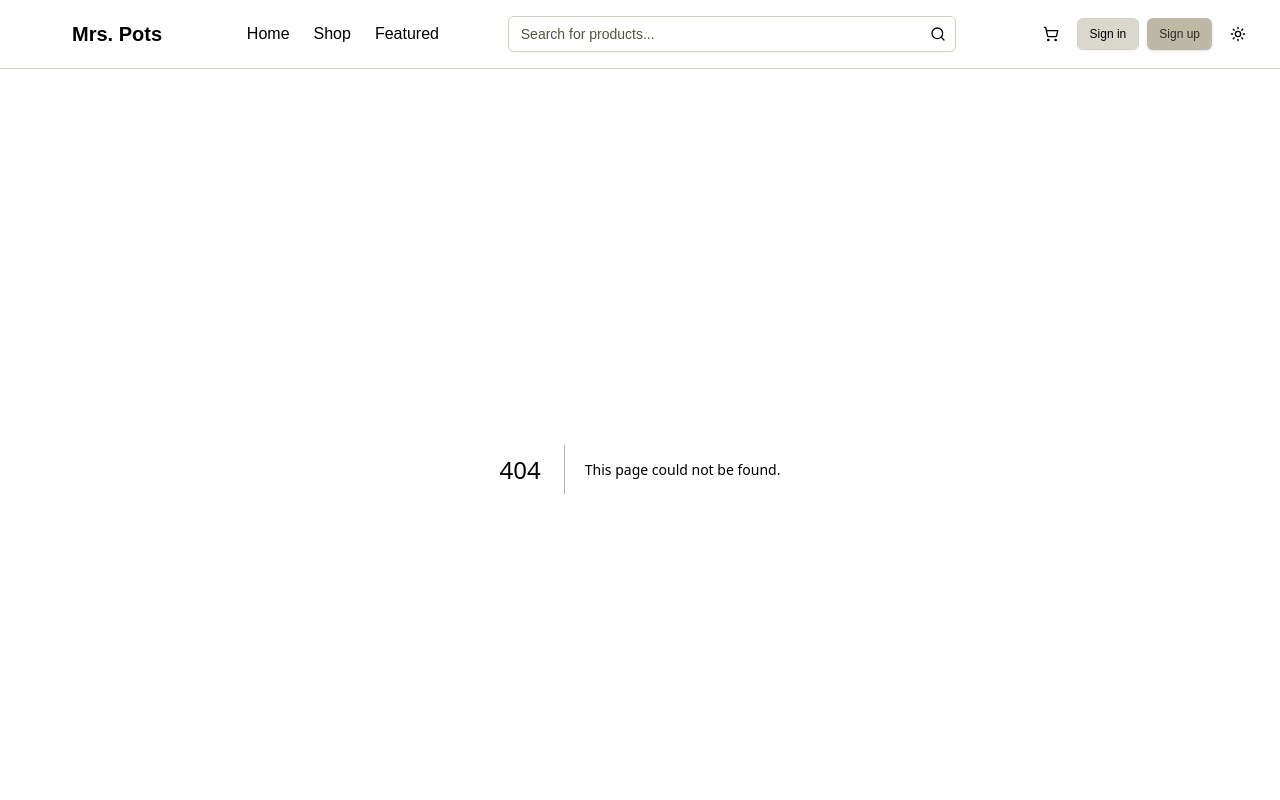
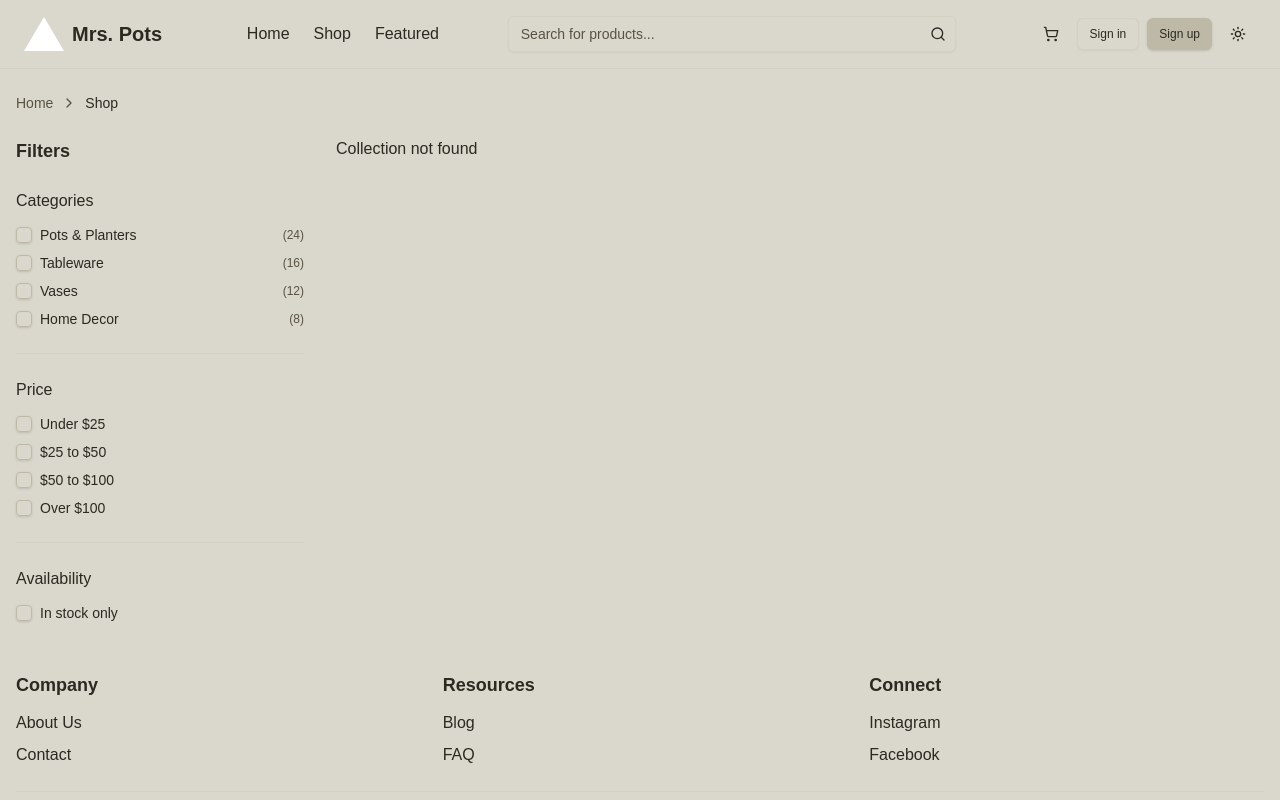
Before and after one commit to maurograndaoramos/Frontend-Project, a Next.js app: page /shop/featured in a window 1280 px wide. Before the commit this address had no page. Shown: the top 800 px of the page. Built offline with nearby package versions, Linux system fonts and the light colour scheme.

Commit message:
Add search results and product detail components; implement search functionality and update Navbar links

```diff
--- a/src/app/(routes)/(store)/featured/page.tsx
+++ b/src/app/(routes)/(store)/shop/featured/page.tsx
@@ -1,6 +1,6 @@
 "use client";
 
-import FeaturedProductPageContent from "@/components/shop/FeaturedProductPageContent"
+import FeaturedProductPageContent from "@/components/shop/FeaturedCollectionsContent"
 
 export default function FeaturedPage() {
     return <FeaturedProductPageContent />
--- a/src/app/(routes)/(store)/shop/product/[id]/page.tsx
+++ b/src/app/(routes)/(store)/shop/product/[id]/page.tsx
@@ -1,6 +1,6 @@
 "use client";
 
-import ProductDetailPageContent from "@/components/shop/ProductDetailPageContent";
+import ProductDetailPageContent from "@/components/shop/ProductDetailContent";
 
 export default function ProductDetailPage() {
     return <ProductDetailPageContent />;
--- a/src/app/(routes)/(store)/search/page.tsx
+++ b/src/app/(routes)/(store)/shop/search/page.tsx
@@ -1,6 +1,6 @@
 "use client";
 
-import SearchResultsPageContent from "@/components/shop/SearchResultsPageContent";
+import SearchResultsPageContent from "@/components/shop/SearchResultsContent";
 
 export default function SearchResultsPage() {
     return <SearchResultsPageContent />;
--- a/src/components/Navbar.tsx
+++ b/src/components/Navbar.tsx
@@ -36,7 +36,7 @@ const Navbar: React.FC = () => {
             <Link href="/shop" className="hover:text-gray-600 transition-colors text-lg">
               Shop
             </Link>
-            <Link href="/featured" className="hover:text-gray-600 transition-colors text-lg">
+            <Link href="/shop/featured" className="hover:text-gray-600 transition-colors text-lg">
               Featured
             </Link>
           </nav>
@@ -65,7 +65,7 @@ const Navbar: React.FC = () => {
         <Link href="/shop" className="hover:text-gray-600 transition-colors">
           Shop
         </Link>
-        <Link href="/featured" className="hover:text-gray-600 transition-colors">
+        <Link href="/shop/featured" className="hover:text-gray-600 transition-colors">
           Featured
         </Link>
       </nav>
@@ -81,7 +81,7 @@ const Navbar: React.FC = () => {
         className="pr-10"
         onKeyDown={(e) => {
           if (e.key === "Enter") {
-            router.push(`/search?q=${encodeURIComponent(searchQuery)}`);
+            router.push(`/shop/search?q=${encodeURIComponent(searchQuery)}`);
           }
         }}
           />
@@ -91,7 +91,7 @@ const Navbar: React.FC = () => {
         className="absolute right-0 top-0 h-full"
         aria-label="Search"
         onClick={() =>
-          router.push(`/search?q=${encodeURIComponent(searchQuery)}`)
+          router.push(`/shop/search?q=${encodeURIComponent(searchQuery)}`)
         }
           >
         <Search className="h-4 w-4" />
--- a/src/components/shop/FeaturedProductPageContent.tsx
+++ b/src/components/shop/FeaturedCollectionsContent.tsx
@@ -23,7 +23,7 @@ const collections = {
   // More collections
 };
 
-export default function FeaturedProductPageContent() {
+export default function FeaturedCollectionsContent() {
   const params = useParams();
   const collectionId = params.collection as string;
 
--- a/src/components/shop/ProductDetailPageContent.tsx
+++ b/src/components/shop/ProductDetailContent.tsx
@@ -19,10 +19,9 @@ const products: Record<string, Product> = {
     isNew: true,
     rating: 4.5,
   },
-  // More products...
 };
 
-export default function ProductDetailPageContent() {
+export default function ProductDetailContent() {
   const params = useParams();
   const productId = params.id as string;
 
--- a/src/components/shop/SearchResultsPageContent.tsx
+++ b/src/components/shop/SearchResultsContent.tsx
@@ -10,7 +10,7 @@ const products: Product[] = [
   // All products
 ];
 
-export default function SearchResultsPageContent() {
+export default function SearchResultsContent() {
   const searchParams = useSearchParams();
   const query = searchParams.get('q') || '';
 
--- a/src/components/shop/ShopPageContent.tsx
+++ b/src/components/shop/ShopPageContent.tsx
@@ -18,7 +18,18 @@ const products: Product[] = [
     isNew: true,
     rating: 4.5,
   },
-  // Add more products...
+  {
+    id: "2",
+    name: "Flower arrangement",
+    description: "A beautiful handcrafted vase perfect for any home décor.",
+    price: 45.99,
+    originalPrice: 59.99,
+    image: "/api/placeholder/400/500",
+    inStock: true,
+    category: "Home Decor",
+    isNew: true,
+    rating: 4.5,
+  },
 ];
 
 export default function ShopPageContent() {
```
